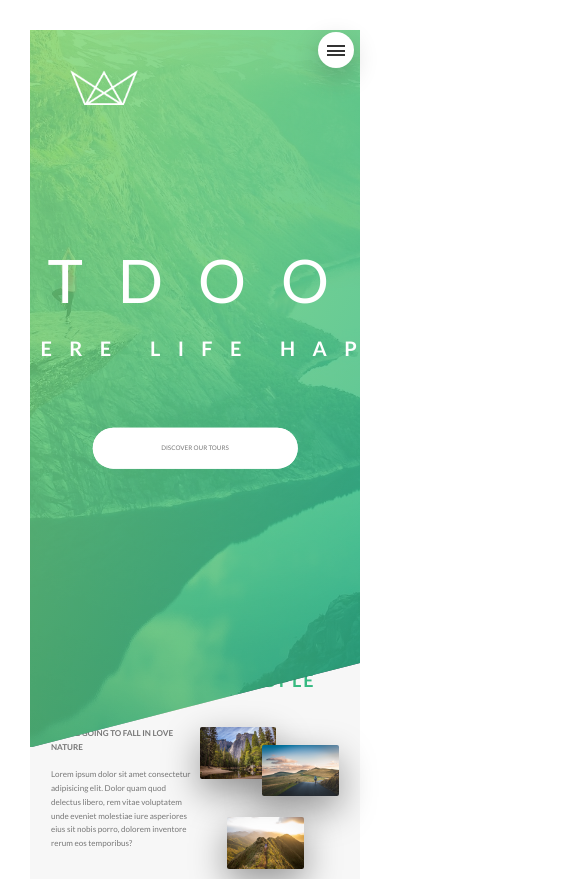
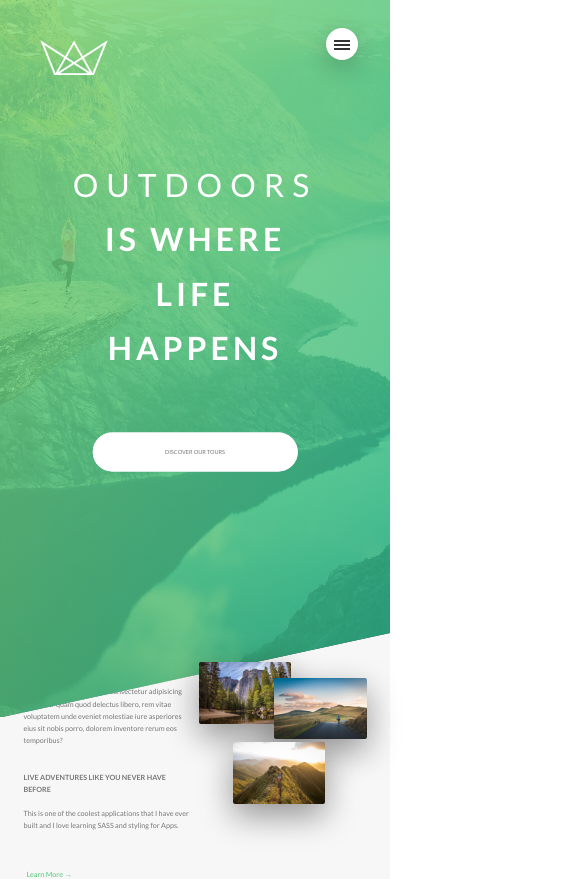
Before and after one commit to DevJBlack/NatoursReactApp, a React (Create React App) app: page / in a window 390 px wide. Shown: the top 879 px of the page, 585 px wide, since content can reach past the window. Built offline with nearby package versions, Linux system fonts and the light colour scheme; a web font is replaced by a local one.

Commit message:
mobile response

```diff
--- a/src/components/sass/abstracts/_mixins.scss
+++ b/src/components/sass/abstracts/_mixins.scss
@@ -27,6 +27,7 @@
 // - Tablet-land
 // - Big-desktop
 
+
 @mixin respond($breakpoint) {
   @if $breakpoint == phone {
     @media (max-width: 37.5em) { @content };  // 600px
--- a/src/components/sass/base/_base.scss
+++ b/src/components/sass/base/_base.scss
@@ -7,14 +7,15 @@
 }
 
 html {
-  font-size: 62.54; // 1rem = 10px; 10px/15px = 62.54
+  font-size: 100%; // 1rem = 10px; 10px/15px = 62.54
+
+
+  @include respond(tab-land) {
+    font-size: 56.25%; // 1rem = 9px, 9/16 = 56.25
+  }
 
   @include respond(tab-port) {
     font-size: 50%; // 1rem = 8px, 8/16 = 50
-  }
-
-  @include respond(tab-land) {
-    font-size: 56.25%; // 1rem = 9px, 9/16 = 56.25
   }
 
   @include respond(big-desktop) {
@@ -26,4 +27,10 @@ html {
 
 body {
   box-sizing: border-box;
+  padding: 2rem;
+
+  @include respond(tab-port) {
+    padding: 0;
+  }
+
 }
--- a/src/components/sass/base/_typography.scss
+++ b/src/components/sass/base/_typography.scss
@@ -4,7 +4,7 @@ body {
   font-size: 16px;
   line-height: 1.7;
   color: $color-grey-dark;
-  padding: 30px;
+
 }
 
 .heading-primary {
@@ -14,15 +14,22 @@ body {
   backface-visibility: hidden;
   margin: 7rem;
 
+
   &-main{
     display: block;
-    font-size: 60px;
+    font-size: 6rem;
     font-weight: 400;
-    letter-spacing: 35px;
+    letter-spacing: 3rem;
 
     animation-name: moveInLeft;
     animation-duration: 1.5s;
     animation-timing-function: ease-out;
+
+    @include respond(phone) {
+      letter-spacing: 1rem;
+      font-size: 4rem ;
+    }
+
   };
 
     &-sub{
@@ -32,6 +39,11 @@ body {
     letter-spacing: 17.4px;
 
     animation: moveInRight 1.5s ease-out;
+
+    @include respond(phone) {
+      letter-spacing: .5rem;
+      font-size: 4rem ;
+    }
   };
 }
 
@@ -45,6 +57,14 @@ body {
   color: transparent;
   letter-spacing: 2px;
   transition: all .2s;
+
+  @include respond(tab-port) {
+    font-size: 2.5rem;
+  }
+
+  @include respond(phone) {
+    font-size: 2rem;
+  }
 
   &:hover {
     transform: skewY(2deg) skewX(15deg) scale(1.1) ;
```
